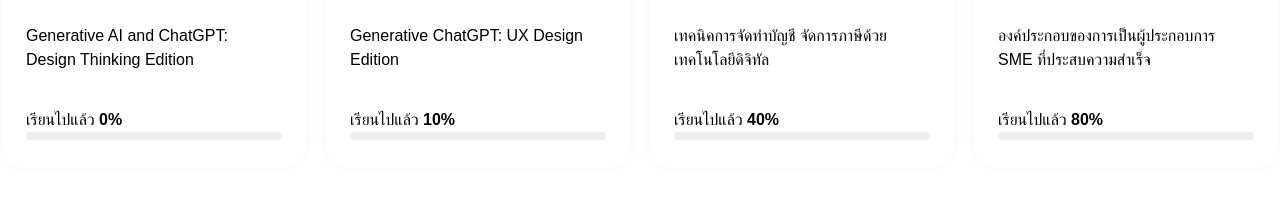
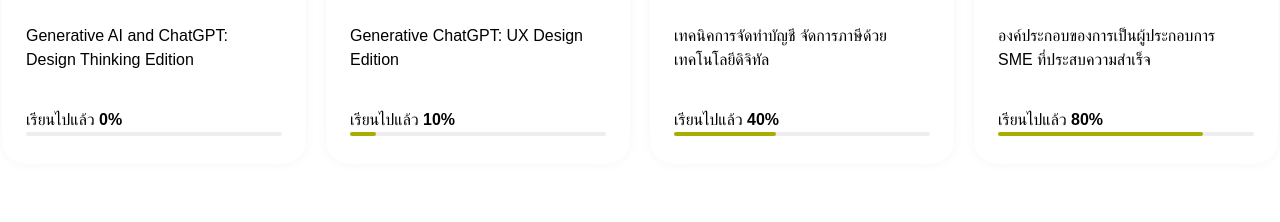
Before and after one commit to KongAtc/glonix-test, a Next.js app: page / in a window 1280 px wide. Shown: the part 1340-1562 px from the top of the page. Built offline with nearby package versions, Linux system fonts and the light colour scheme; a web font is replaced by a local one.

Commit message:
feat: create progress bar

```diff
--- a/src/app/components/MainContent.tsx
+++ b/src/app/components/MainContent.tsx
@@ -236,7 +236,7 @@
             ดูทั้งหมด
           </button>
         </div>
-        <div className="flex gap-4 items-center justify-center">
+        <div className="flex gap-4 w-full items-center justify-center">
           <Image
             onClick={() => previous("my-course")}
             src="/Group 23.png"
@@ -245,11 +245,11 @@
             alt="Group 23"
             className="w-9 h-9"
           />
-          <div className="hidden flex-col xl:flex xl:flex-row gap-5 justify-center mt-9">
+          <div className="hidden w-full flex-col xl:flex xl:flex-row gap-5 justify-center mt-9">
             {MY_COURSES.map((myCourse) => (
               <div
                 style={{ boxShadow: "0px 0px 12px rgba(0, 0, 0, 0.04)" }}
-                className="rounded-3xl"
+                className="rounded-3xl w-full"
                 key={`my-course-${myCourse.id}`}>
                 <div
                   className="h-[152px] text-white font-semibold w-[304px] bg-no-repeat py-5 px-6"
@@ -258,14 +258,19 @@
                   }}>
                   <p>{myCourse.title}</p>
                 </div>
-                <div className="px-6 py-7 flex flex-col gap-9">
+                <div className="px-6 py-7 flex w-full flex-col gap-9">
                   <p>{myCourse.description}</p>
-                  <div>
+                  <div className="w-full">
                     <p>
                       เรียนไปแล้ว{" "}
                       <span className="font-bold">{myCourse.progress}%</span>
                     </p>
-                    <div className=" rounded-full flex flex-1 bg-[#EEEEEE] py-1" />
+                    <div className="rounded-full flex w-full flex-1 bg-[#EEEEEE]">
+                      <span
+                        style={{ width: `${myCourse.progress}%` }}
+                        className={`rounded-full h-1 bg-[#A8AD00]`}
+                      />
+                    </div>
                   </div>
                 </div>
               </div>
```
